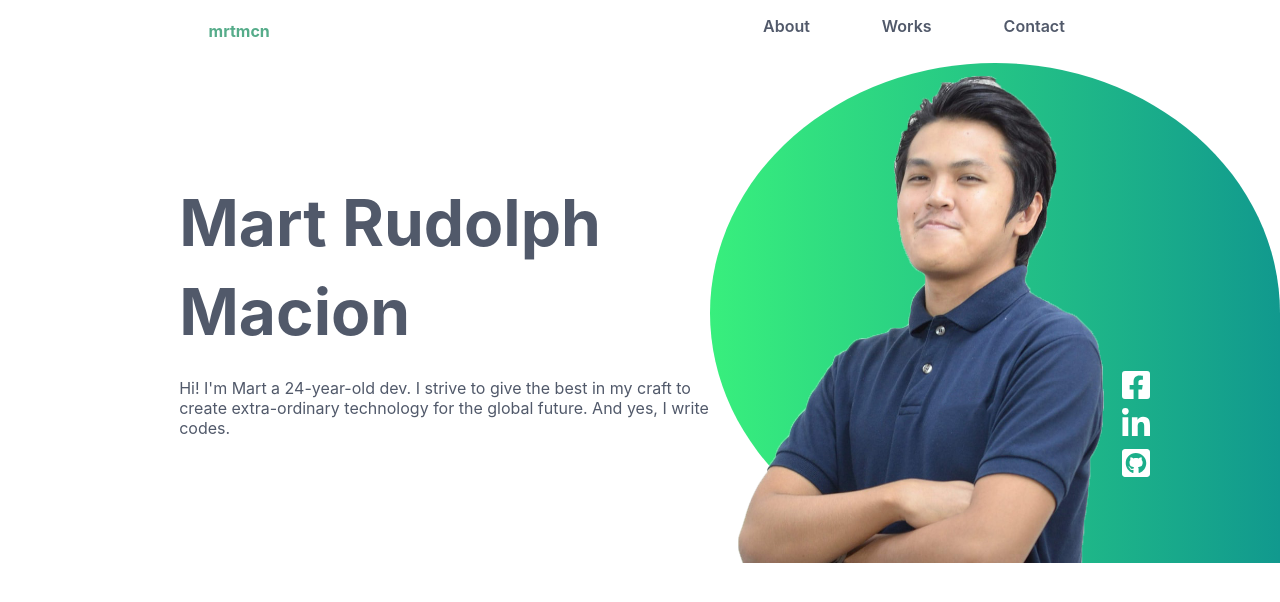
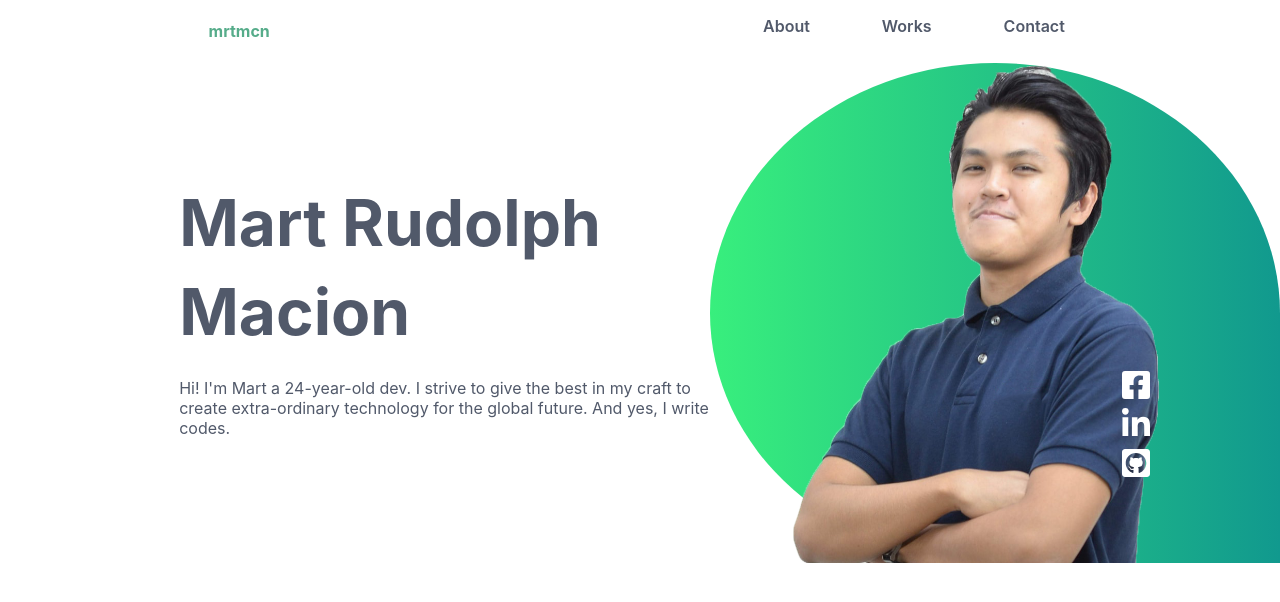
Before and after one commit to xdmarttt/portfolio, a Next.js app: page / in a window 1280 px wide. Shown: the top 602 px of the page. Built offline with nearby package versions, Linux system fonts and the light colour scheme.

Commit message:
:truck: fix unused scss module

```diff
--- a/pages/_app.tsx
+++ b/pages/_app.tsx
@@ -1,5 +1,5 @@
 import '../styles/main.scss';
-import {Home} from "../src/pages/home";
+import {Home} from "./home";
 
 export default function MyApp() {
   return <Home></Home>
--- a/src/pages/home.tsx
+++ b/pages/home.tsx
@@ -1,6 +1,5 @@
-import {Header} from '../components/header';
-import {Nav} from "../components/nav";
-import './home.module.scss';
+import {Header} from '../src/components/header';
+import {Nav} from "../src/components/nav";
 
 export const Home = () => {
     return <div className="home-container">
--- a/src/pages/home.module.scss
+++ /dev/null
@@ -1,3 +0,0 @@
-.home-container {
-
-}
--- a/styles/header.scss
+++ b/styles/header.scss
@@ -19,7 +19,8 @@
         height: 500px;
         background-image: url("../assets/images/transparent-mart.png");
         background-size: 700px;
-        background-position: -130px -120px;
+        background-position: center -130px;
+        background-repeat: no-repeat;
         .social-media {
           position: absolute;
           bottom: 80px;
```
